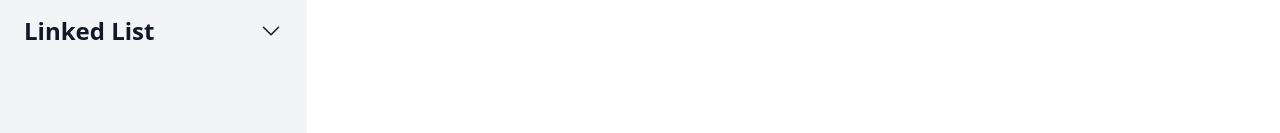
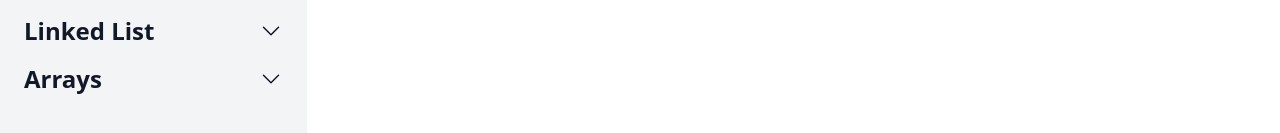
Before and after one commit to pratham13103/dsa-questions-app, a React (Vite) app: page / in a window 1280 px wide. Shown: the part 225-358 px from the top of the page. Built offline with nearby package versions, Linux system fonts and the light colour scheme.

Commit message:
Update App.tsx

```diff
--- a/src/App.tsx
+++ b/src/App.tsx
@@ -6,6 +6,7 @@ import hashingData from "./data/hashing.json";
 import BTData from "./data/BT.json";
 import DivideAndConquerData from "./data/DivideAndConquer.json";
 import linkedListData from "./data/linkedlist.json"; // Importing linked list data
+import arrayData from "./data/arrays.json";
 
 export interface Question {
   id: number;
@@ -50,6 +51,12 @@ function App() {
       name: "Linked List",
       questions: linkedListData.questions, // Include the linked list questions
     },
+    ,
+    {
+      id: "arrays", // Added Linked List topic
+      name: "Arrays",
+      questions: arrayData.questions, // Include the linked list questions
+    }
   ];
 
   useEffect(() => {
```
